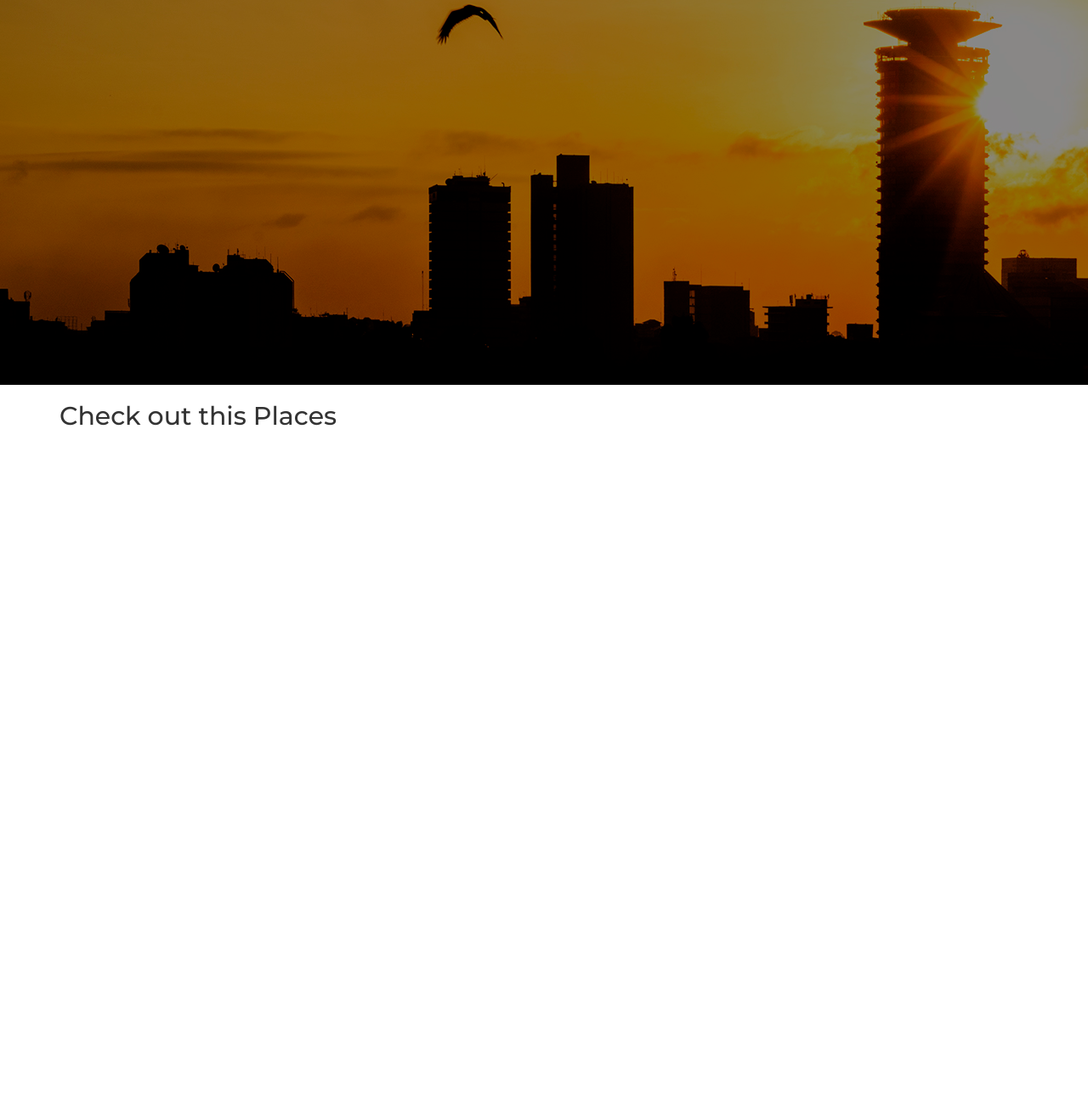
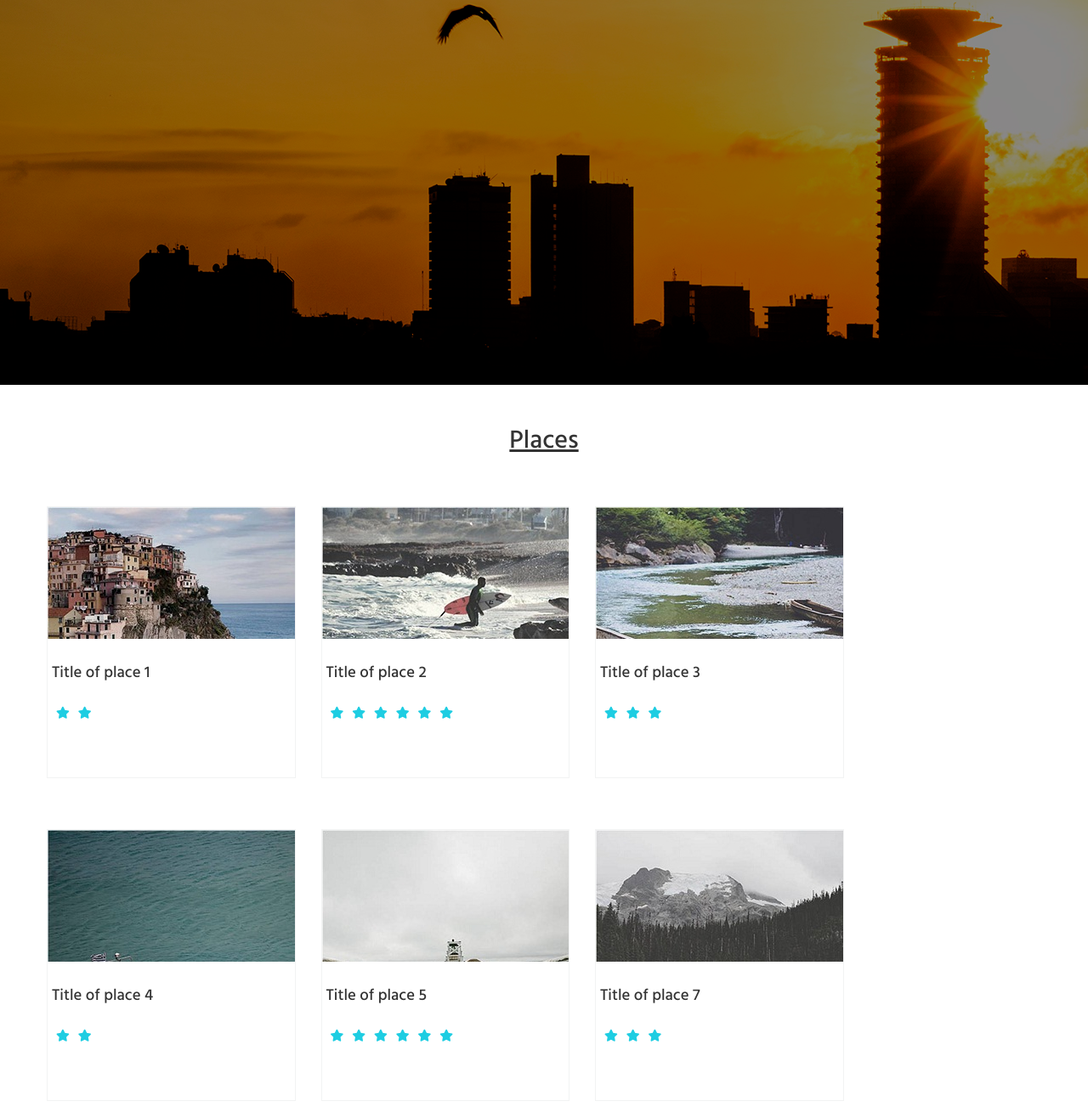
Before and after one commit to sps-africa/frontEnd, a plain HTML site: page index.html in a window 1280 px wide. Shown: the part 547-1863 px from the top of the page at 85% size. Before the commit the page ends 1063 px from the top, so only its background shows below. Drawn offline with Linux system fonts and the light colour scheme.

Commit message:
category coding

```diff
--- a/css/style.css
+++ b/css/style.css
@@ -16,6 +16,8 @@
    ________________________________ */
 
   @import url('https://fonts.googleapis.com/css?family=Montserrat:300,400,500,600,700,800,900&display=swap');
+
+  @import url('https://fonts.googleapis.com/css?family=Hind:300,400,500,600,700&display=swap');
 
   body {
     font-family: 'Montserrat', sans-serif;
@@ -90,11 +92,17 @@
   }
 
   .input-group-addon {
-      background-color:#fb5a43 !important;
-      border: 1px solid #fb5a43;
+      background-color:#1ecde2!important;
+      border: 1px solid #1ecde2;
       border-radius: 25px;
   }
 
+
+
+
+  button#searchButton{
+    border-top-right-radius:25px;border-bottom-right-radius:25px;color:#ffffff;background-color:#1ecde2 !important;border:1px solid #1ecde2;
+  }
 
 
   .searcher h2{
@@ -105,3 +113,75 @@
     letter-spacing: 1.5px;
     font-size: 34pt;
   }
+
+
+
+ /*  ________________________
+
+     Categories
+   ________________________________ */
+
+    #category h2{
+      font-family: 'Hind', sans-serif;
+      margin-top: 50px;
+      text-align: center;
+      text-decoration: underline;
+    }
+
+
+   .catCont{
+    margin-top:50px;
+    margin-bottom:20px;
+    }
+
+    .catBox{
+    position:relative;
+    height:320px;
+    margin-top:10px;
+    margin-right:30px;
+    padding:0px !important;
+    padding-bottom:20px;
+    border:1px solid #f2f3f3;
+    overflow:hidden;
+    }
+
+    .catBox:hover{
+    background-color:#f2f3f3;
+    }
+
+    .catImage{
+    position:relative;
+    text-align:center;
+    height:155px;
+    overflow:hidden;
+    padding:0px !important;
+
+    }
+
+
+    .catImage img{
+      display:block;
+      max-width:350px;
+      margin:0px auto 0px auto;
+      }
+
+
+      .placeTitle h3{
+        font-family: 'Hind', sans-serif;
+        margin-top:30px;
+        margin-bottom:0px;
+        font-size:14pt;
+        font-weight:500;
+        text-align:left;
+        padding-left:5px;
+        height:40px;
+        }
+
+        div.rating{
+          padding: 5px;
+        }
+
+        div.rating i{
+          padding: 5px;
+          color: #1ecde2;
+        }
--- a/index.html
+++ b/index.html
@@ -105,7 +105,7 @@
       <div class="input-group">
           <input name="search" type="text" class="form-control" placeholder="Search for Places" aria-describedby="basic-addon1">
              <span class="input-group-btn">
-               <button style="border-top-right-radius:25px;border-bottom-right-radius:25px;color:#ffffff;background-color:#fb5a43 !important;border:1px solid #fb5a43;"
+               <button id="searchButton"
                    name="submit" class="btn btn-default" type="submit"><span class="glyphicon glyphicon-search"></span>
 
                </button>
@@ -127,26 +127,155 @@
 
 
   <div class="container" id="category">
-    <h2> Check out this Places</h2>
+    <h2> Places</h2>
 
-     <div class="row catCont">
+
+     <div class="row catCont"> <!--Category Container for Place-->
+
+      <div class="col-md-3 col-xs-5 catBox"> <!--Category box for one place-->
+
+        <div class="catImage">
+
+          <img src="images/place1.jpg">
+
+       </div>
+
+
+        <div class="placeTitle">
+           <h3>Title of place 1</h3>
+        </div>
+
+        <div class="rating">
+          <i class="fas fa-star"></i><i class="fas fa-star"></i>
+
+        </div>
+
+      </div>
+
+
+      <div class="col-md-3 col-xs-5 catBox"> <!--Category box for one place-->
+
+        <div class="catImage">
+
+          <img src="images/place2.jpg">
+
+       </div>
+
+
+        <div class="placeTitle">
+           <h3>Title of place 2</h3>
+        </div>
+
+        <div class="rating">
+          <i class="fas fa-star"></i><i class="fas fa-star"></i><i class="fas fa-star"></i><i class="fas fa-star"></i><i class="fas fa-star"></i><i class="fas fa-star"></i>
+
+        </div>
+
+      </div>
+
+
+
+      <div class="col-md-3 col-xs-5 catBox"> <!--Category box for one place-->
+
+        <div class="catImage">
+
+          <img src="images/place3.jpg">
+
+       </div>
+
+
+        <div class="placeTitle">
+           <h3>Title of place 3</h3>
+
+
+           <div class="rating">
+            <i class="fas fa-star"></i><i class="fas fa-star"></i><i class="fas fa-star"></i>
+
+          </div>
+
+        </div>
+
+      </div>
+
+
+
+     </div>
+
+
+     <div class="row catCont"> <!--Category Container for Place-->
+
+      <div class="col-md-3 col-xs-5 catBox"> <!--Category box for one place-->
+
+        <div class="catImage">
+
+          <img src="images/place4.jpg">
+
+       </div>
+
+
+        <div class="placeTitle">
+           <h3>Title of place 4</h3>
+        </div>
+
+        <div class="rating">
+          <i class="fas fa-star"></i><i class="fas fa-star"></i>
+
+        </div>
+
+      </div>
+
+
+      <div class="col-md-3 col-xs-5 catBox"> <!--Category box for one place-->
+
+        <div class="catImage">
+
+          <img src="images/place5.jpg">
+
+       </div>
+
+
+        <div class="placeTitle">
+           <h3>Title of place 5</h3>
+        </div>
+
+        <div class="rating">
+          <i class="fas fa-star"></i><i class="fas fa-star"></i><i class="fas fa-star"></i><i class="fas fa-star"></i><i class="fas fa-star"></i><i class="fas fa-star"></i>
+
+        </div>
+
+      </div>
+
+
+
+      <div class="col-md-3 col-xs-5 catBox"> <!--Category box for one place-->
+
+        <div class="catImage">
+
+          <img src="images/place7.jpg">
+
+       </div>
+
+
+        <div class="placeTitle">
+           <h3>Title of place 7</h3>
+
+
+           <div class="rating">
+            <i class="fas fa-star"></i><i class="fas fa-star"></i><i class="fas fa-star"></i>
+
+          </div>
+
+        </div>
+
+      </div>
+
+
 
      </div>
 
 
 
    </div>
-
-
-
-
-
-
-
-
-
-
-
 
 
 
```
Also changed, not shown: images/place1.jpg (added), images/place2.jpg (added), images/place3.jpg (added), images/place4.jpg (added), images/place5.jpg (added), images/place7.jpg (added).
